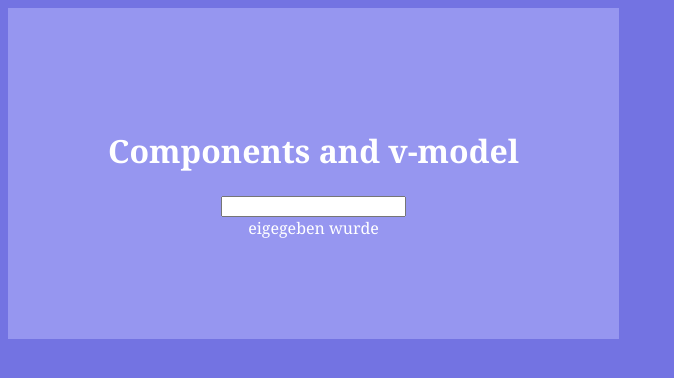
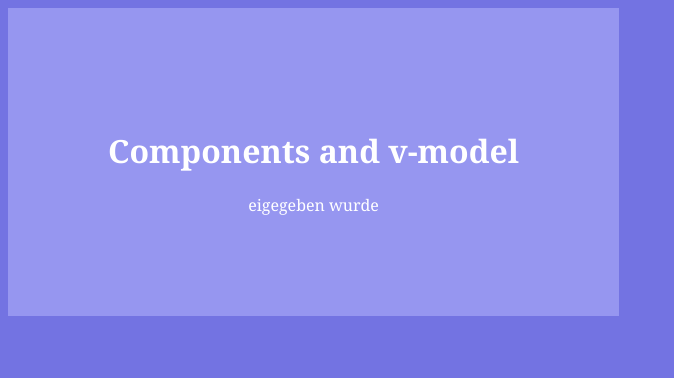
Before and after one commit to siggi-ai/Vue-Practice, a Vue app: page / in a window 1280 px wide. Shown: the top 378 px of the page, without its empty margins (0-674 px from the left). Built offline with nearby package versions, Linux system fonts and the light colour scheme.

Commit message:
new card

```diff
--- a/src/App.vue
+++ b/src/App.vue
@@ -1,17 +1,17 @@
 <template>
   <div class="main">
     <h1>Components and v-model</h1>
-    <Input v-model="name" />
+    <Card />
     <div>eigegeben wurde {{ name }}</div>
   </div>
 </template>
 
 <script>
-import Input from "./components/Input.vue";
+import Card from "./components/Card.vue";
 export default {
   name: "App",
   components: {
-    Input,
+    Card,
   },
   data() {
     return {
--- /dev/null
+++ b/src/components/Card.vue
@@ -0,0 +1,5 @@
+<template>
+  <div>
+
+  </div>
+</template>
```
